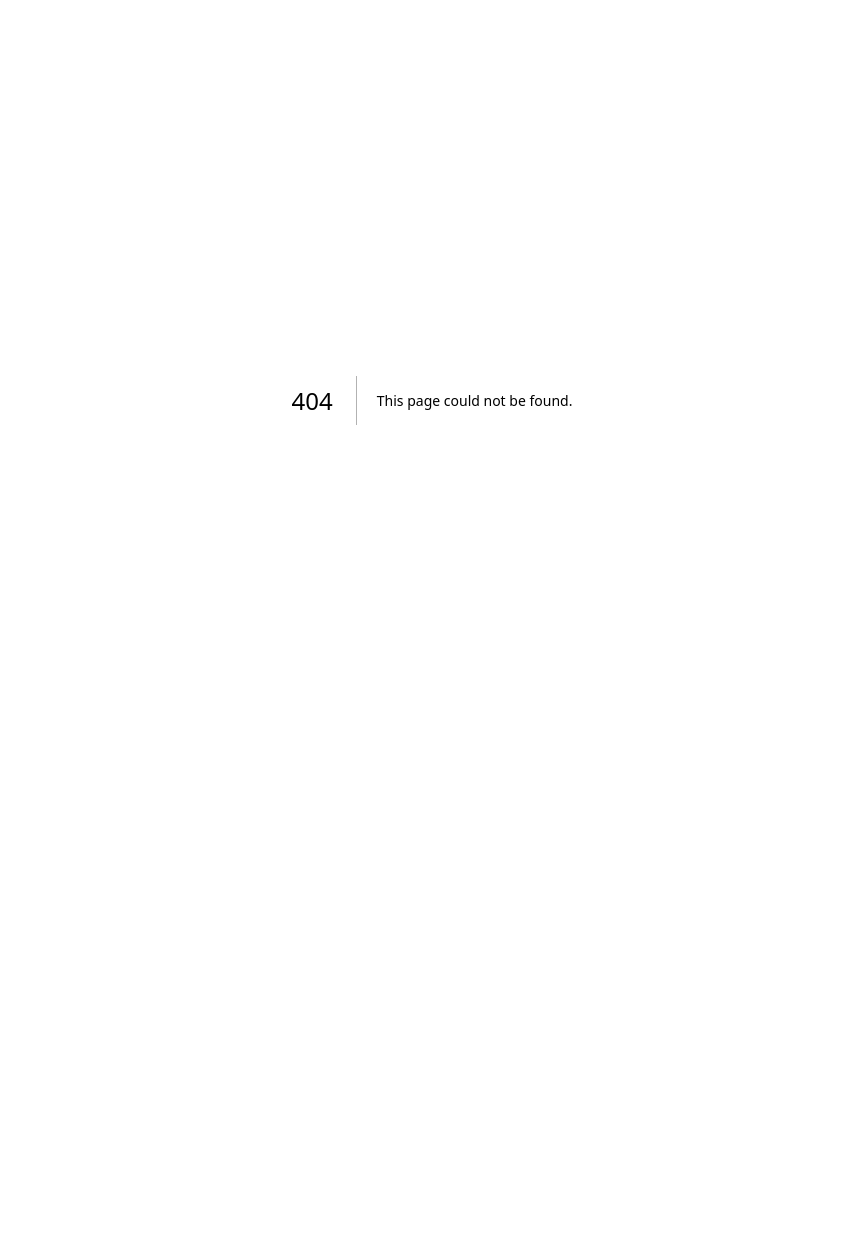
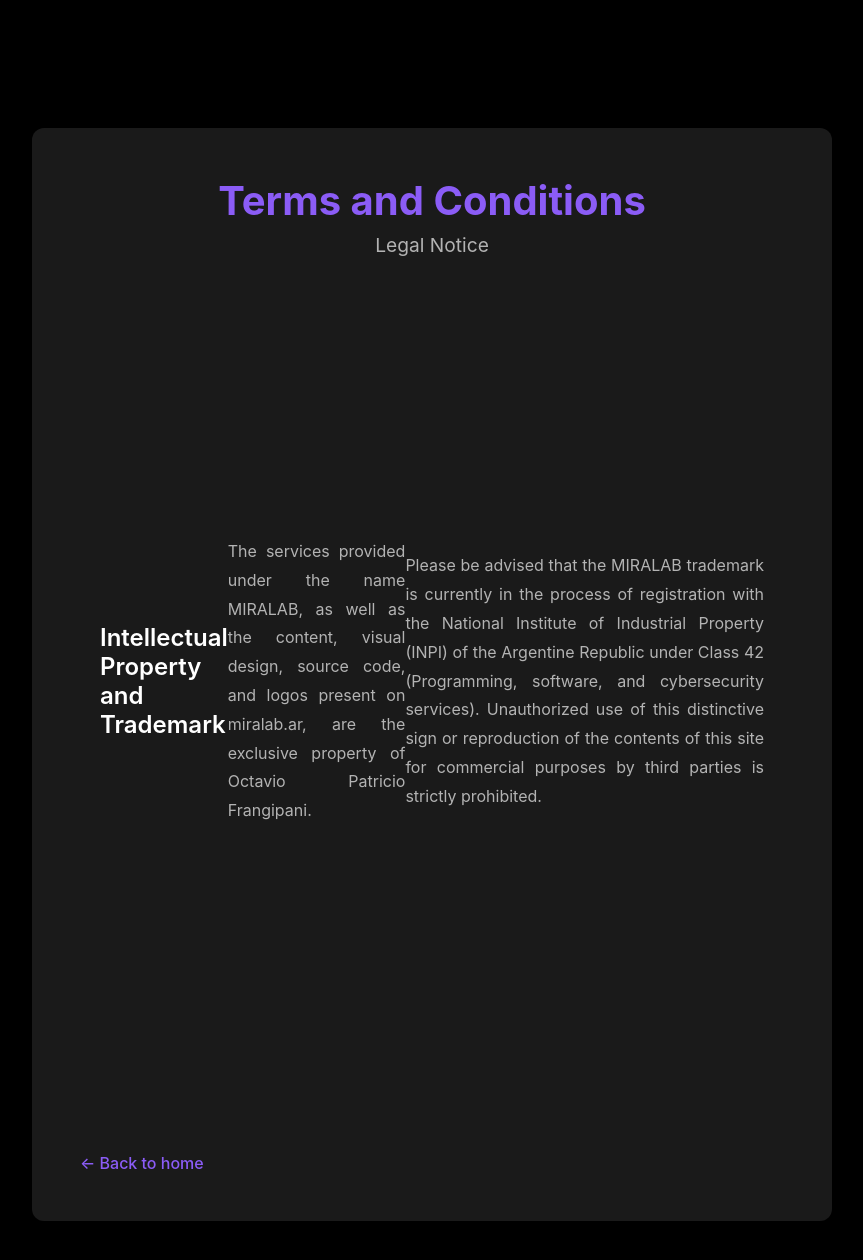
Before and after one commit to octapf/miralab, a Next.js app: page /en/terminos in a window 1280 px wide. Before the commit this address had no page. Shown: the top 1260 px of the page, without its empty margins (208-1071 px from the left). Before the commit the page ends 800 px from the top, so only its background shows below. Built offline with nearby package versions, Linux system fonts and the light colour scheme; no server answers.

Commit message:
Actualizar footer con info legal INPI y crear página términos y condiciones

```diff
--- a/messages/en.json
+++ b/messages/en.json
@@ -76,6 +76,16 @@
     "whatsapp": "Contact via WhatsApp"
   },
   "footer": {
-    "rights": "© 2025 MIRALAB. All rights reserved"
+    "rights": "© 2025 MIRALAB | Developed by Octavio Frangipani. All rights reserved.",
+    "trademark": "Trademark registration in progress with INPI.",
+    "terms": "Terms and Conditions"
+  },
+  "terms": {
+    "title": "Terms and Conditions",
+    "subtitle": "Legal Notice",
+    "section1Title": "Intellectual Property and Trademark",
+    "section1Content": "The services provided under the name MIRALAB, as well as the content, visual design, source code, and logos present on miralab.ar, are the exclusive property of Octavio Patricio Frangipani.",
+    "section2Content": "Please be advised that the MIRALAB trademark is currently in the process of registration with the National Institute of Industrial Property (INPI) of the Argentine Republic under Class 42 (Programming, software, and cybersecurity services). Unauthorized use of this distinctive sign or reproduction of the contents of this site for commercial purposes by third parties is strictly prohibited.",
+    "backHome": "Back to home"
   }
 }
--- a/messages/es.json
+++ b/messages/es.json
@@ -76,6 +76,16 @@
     "whatsapp": "Contactar por WhatsApp"
   },
   "footer": {
-    "rights": "© 2025 MIRALAB. Todos los derechos reservados"
+    "rights": "© 2025 MIRALAB | Desarrollado por Octavio Frangipani. Todos los derechos reservados.",
+    "trademark": "Marca en proceso de registro ante el INPI.",
+    "terms": "Términos y Condiciones"
+  },
+  "terms": {
+    "title": "Términos y Condiciones",
+    "subtitle": "Aviso Legal",
+    "section1Title": "Propiedad Intelectual y Marca Comercial",
+    "section1Content": "Los servicios prestados bajo el nombre MIRALAB, así como el contenido, diseño visual, código fuente y logotipos presentes en miralab.ar, son propiedad exclusiva de Octavio Patricio Frangipani.",
+    "section2Content": "Se hace saber que la marca MIRALAB se encuentra actualmente en proceso de registro ante el Instituto Nacional de la Propiedad Industrial (INPI) de la República Argentina bajo la Clase 42 (Servicios de programación, software y ciberseguridad). Queda estrictamente prohibido el uso no autorizado de este signo distintivo o la reproducción de los contenidos de este sitio con fines comerciales por parte de terceros.",
+    "backHome": "Volver al inicio"
   }
 }
--- a/messages/it.json
+++ b/messages/it.json
@@ -76,6 +76,16 @@
     "whatsapp": "Contatta via WhatsApp"
   },
   "footer": {
-    "rights": "© 2025 MIRALAB. Tutti i diritti riservati"
+    "rights": "© 2025 MIRALAB | Sviluppato da Octavio Frangipani. Tutti i diritti riservati.",
+    "trademark": "Marchio in fase di registrazione presso l'INPI.",
+    "terms": "Termini e Condizioni"
+  },
+  "terms": {
+    "title": "Termini e Condizioni",
+    "subtitle": "Avviso Legale",
+    "section1Title": "Proprietà Intellettuale e Marchio",
+    "section1Content": "I servizi forniti con il nome MIRALAB, nonché il contenuto, il design visivo, il codice sorgente e i loghi presenti su miralab.ar, sono di proprietà esclusiva di Octavio Patricio Frangipani.",
+    "section2Content": "Si informa che il marchio MIRALAB è attualmente in fase di registrazione presso l'Istituto Nazionale della Proprietà Industriale (INPI) della Repubblica Argentina nella Classe 42 (Servizi di programmazione, software e sicurezza informatica). È severamente vietato l'uso non autorizzato di questo segno distintivo o la riproduzione dei contenuti di questo sito per scopi commerciali da parte di terzi.",
+    "backHome": "Torna all'inizio"
   }
 }
--- /dev/null
+++ b/src/app/[locale]/terminos/page.tsx
@@ -0,0 +1,30 @@
+import { useTranslations } from 'next-intl';
+import Link from 'next/link';
+import styles from './terminos.module.scss';
+
+export default function TerminosPage({ params }: { params: Promise<{ locale: string }> }) {
+  return <TerminosContent />;
+}
+
+function TerminosContent() {
+  const t = useTranslations('terms');
+
+  return (
+    <div className={styles.container}>
+      <div className={styles.content}>
+        <h1 className={styles.title}>{t('title')}</h1>
+        <p className={styles.subtitle}>{t('subtitle')}</p>
+
+        <section className={styles.section}>
+          <h2>{t('section1Title')}</h2>
+          <p>{t('section1Content')}</p>
+          <p>{t('section2Content')}</p>
+        </section>
+
+        <Link href="/" className={styles.backLink}>
+          ← {t('backHome')}
+        </Link>
+      </div>
+    </div>
+  );
+}
--- /dev/null
+++ b/src/app/[locale]/terminos/terminos.module.scss
@@ -0,0 +1,81 @@
+.container {
+  min-height: 100vh;
+  padding: 8rem 2rem 4rem;
+  background: var(--bg-primary);
+  display: flex;
+  justify-content: center;
+  align-items: flex-start;
+}
+
+.content {
+  max-width: 800px;
+  width: 100%;
+  background: var(--bg-card);
+  border-radius: 12px;
+  padding: 3rem;
+  box-shadow: 0 4px 20px rgba(0, 0, 0, 0.1);
+}
+
+.title {
+  font-size: 2.5rem;
+  font-weight: 700;
+  color: var(--accent-primary);
+  margin-bottom: 0.5rem;
+  text-align: center;
+}
+
+.subtitle {
+  font-size: 1.2rem;
+  color: var(--text-secondary);
+  margin-bottom: 2rem;
+  text-align: center;
+}
+
+.section {
+  margin: 2rem 0;
+
+  h2 {
+    font-size: 1.5rem;
+    font-weight: 600;
+    color: var(--text-primary);
+    margin-bottom: 1rem;
+  }
+
+  p {
+    font-size: 1rem;
+    line-height: 1.8;
+    color: var(--text-secondary);
+    margin-bottom: 1rem;
+    text-align: justify;
+  }
+}
+
+.backLink {
+  display: inline-block;
+  margin-top: 2rem;
+  color: var(--accent-primary);
+  text-decoration: none;
+  font-weight: 500;
+  transition: all 0.3s ease;
+
+  &:hover {
+    transform: translateX(-5px);
+    text-decoration: underline;
+  }
+}
+
+@media (max-width: 768px) {
+  .content {
+    padding: 2rem 1.5rem;
+  }
+
+  .title {
+    font-size: 2rem;
+  }
+
+  .section {
+    p {
+      text-align: left;
+    }
+  }
+}
```
Also changed, not shown: src/app/[locale]/page.tsx (+9 -1 lines).
